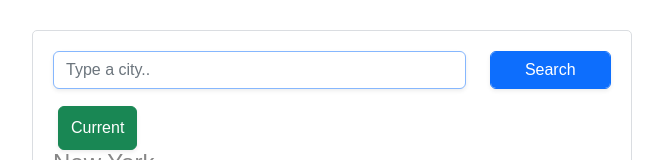
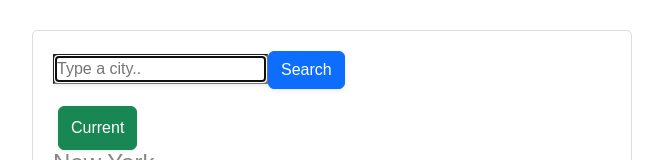
Before and after one commit to Winx1718/react-weather-app, a React (Create React App) app: page / in a window 1280 px wide. Shown: the top 160 px of the page, without its empty margins (308-971 px from the left). Built offline with nearby package versions, Linux system fonts and the light colour scheme.

Commit message:
editing spacing on current btn and search form

```diff
--- a/src/App.css
+++ b/src/App.css
@@ -25,6 +25,15 @@ a {
   color: #007bff;
   text-decoration: none;
   background-color: transparent;
+}
+input[type="text"] {
+  border-radius: 2px;
+  border: none;
+  box-shadow: 0 2px 2px 0 rgb(0 0 0 / 16%), 0 0 0 1px rgb(0 0 0 / 8%);
+  height: 44px;
+  outline: 0;
+  padding: 10px;
+  width: 300px;
 }
 button {
   margin-left: 5px;
--- a/src/Search.js
+++ b/src/Search.js
@@ -3,30 +3,22 @@ import React from "react";
 export default function Search() {
   return (
     <div className="clearfix">
-      <form className="search-form mb-3" id="search-form">
-        <div className="row">
-          <div className="col-9">
+      <form className="float-left search-form mb-3" id="search-form">
         <input
           type="search"
           placeholder="Type a city.."
           autoFocus="on"
           autoComplete="off"
           id="city-input"
-              className="form-control shadow-sm"
+          className="shadow-sm"
         />
-          </div>
-          <div className="col-3">
         <input
           type="submit"
           value="Search"
-              className="form-control btn btn-primary shadow-sm w-100"
+          className="btn btn-primary shadow-sm"
         />
-          </div>
-        </div>
       </form>
-      <button className="float-left btn btn-success shadow-sm">
-        Current
-      </button>
+      <button className="float-left btn btn-success shadow-sm">Current</button>
     </div>
   );
 }
```
Lines whose indentation alone changed are shown as unchanged.
